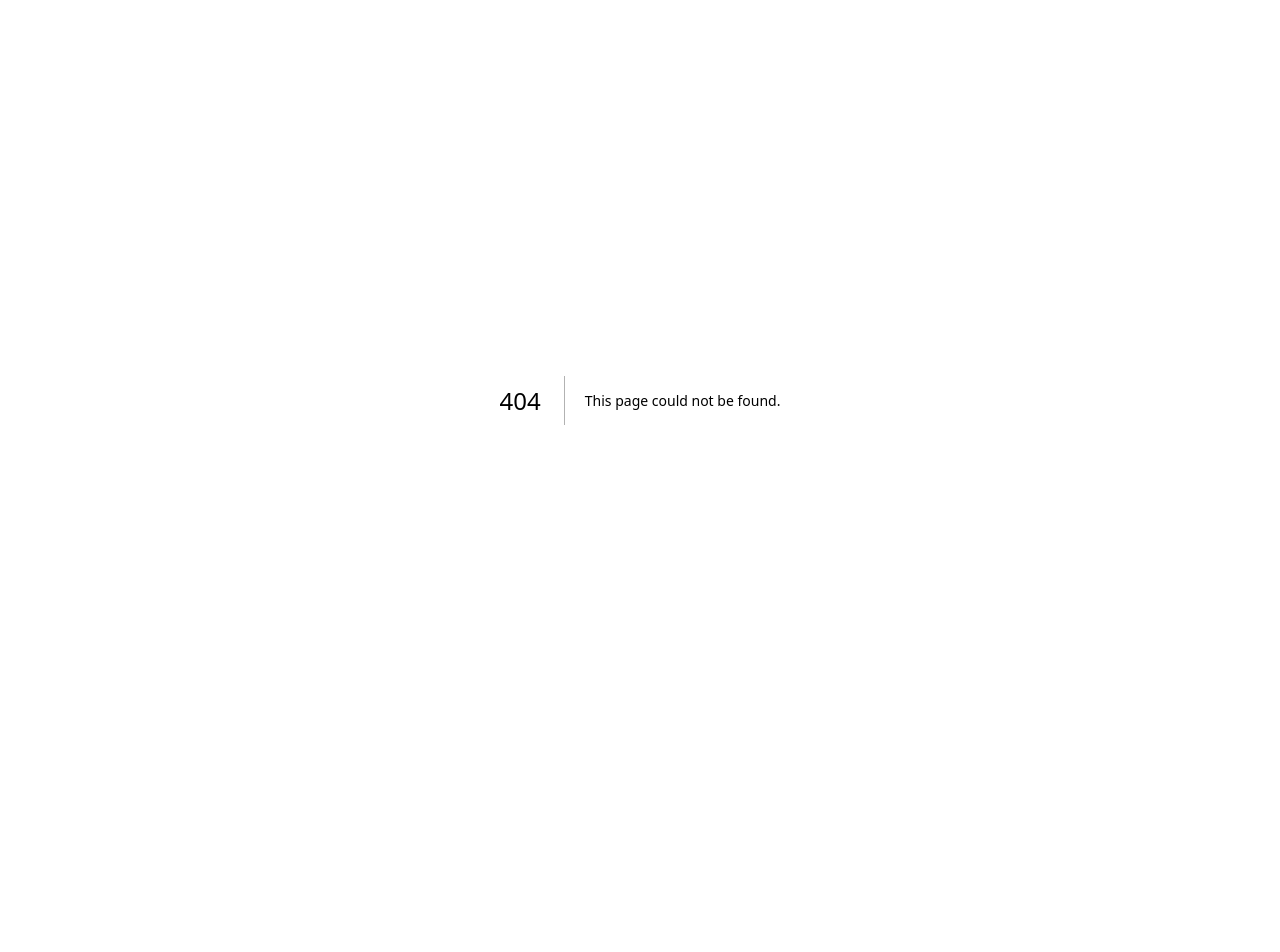
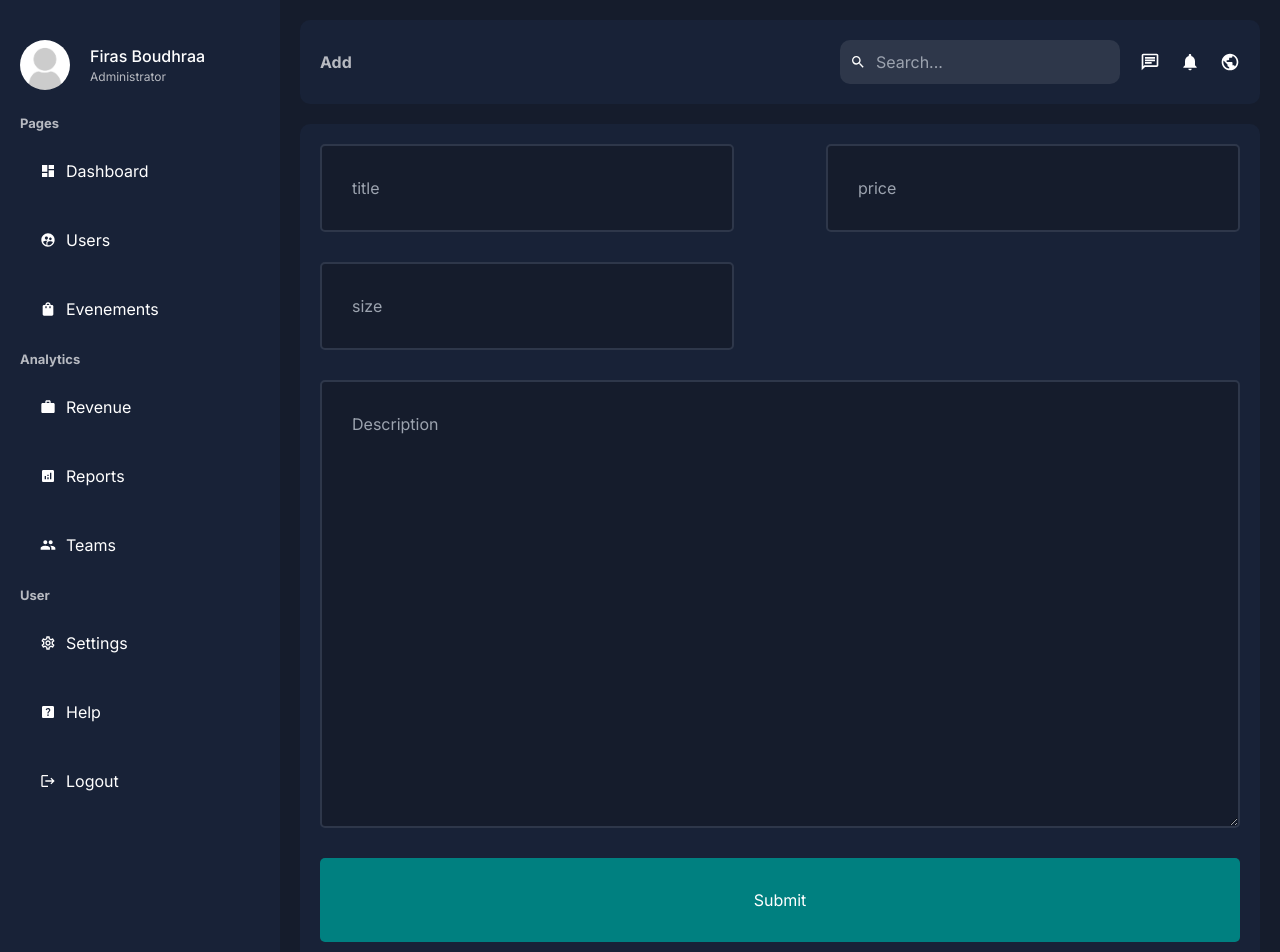
Before and after one commit to firasboudhraa/AssociationSite, a Next.js app in the folder front-end/: page /Dashboard/events/add in a window 1280 px wide. Before the commit this address had no page. Shown: the top 952 px of the page. Before the commit the page ends 800 px from the top, so only its background shows below. Built offline with nearby package versions, Linux system fonts and the light colour scheme.

Commit message:
adding a events page and single Event page and addEvent page with front

```diff
--- /dev/null
+++ b/front-end/src/app/Dashboard/events/[id]/page.jsx
@@ -0,0 +1,40 @@
+import React from 'react'
+import styles from '../../../../styles/singleEvent.module.css'
+import Image from 'next/image'
+
+const SingleEventPage = () => {
+  return (
+<div className={styles.container}>
+    <div className={styles.infoContainer}>
+      <div className={styles.imgContainer}>
+        <Image src="/noavatar.png" alt="" fill />
+      </div>
+    </div>
+    <div className={styles.formContainer}>
+      <form  className={styles.form}>
+        <input type="hidden" name="id" value={""} />
+        <label>Title</label>
+        <input type="text" name="title" placeholder={""} />
+        <label>Price</label>
+        <input type="number" name="price" placeholder={""} />
+        <label>Size</label>
+        <textarea
+          type="text"
+          name="size"
+          placeholder={ "size"}
+        />
+        <label>Description</label>
+        <textarea
+          name="desc"
+          id="desc"
+          rows="10"
+          placeholder={""}
+        ></textarea>
+        <button>Update</button>
+      </form>
+    </div>
+  </div>
+  )
+}
+
+export default SingleEventPage
--- /dev/null
+++ b/front-end/src/app/Dashboard/events/add/page.jsx
@@ -0,0 +1,24 @@
+import React from 'react'
+import styles from '../../../../styles/addEvent.module.css'
+
+const AddEventpage = () => {
+  return (
+    <div className={styles.container}>
+    <form  className={styles.form}>
+      <input type="text" placeholder="title" name="title" required />
+      <input type="number" placeholder="price" name="price" required />
+      <input type="text" placeholder="size" name="size" />
+      <textarea
+        required
+        name="desc"
+        id="desc"
+        rows="16"
+        placeholder="Description"
+      ></textarea>
+      <button type="submit">Submit</button>
+    </form>
+  </div>
+  )
+}
+
+export default AddEventpage
--- a/front-end/src/app/Dashboard/events/page.jsx
+++ b/front-end/src/app/Dashboard/events/page.jsx
@@ -1,9 +1,66 @@
 import React from 'react'
+import styles from '../../../styles/events.module.css'
+import Pagination from '../../../components/molecules/dashboard/pagination/Pagination'
+import Search from '@/components/molecules/dashboard/search/Search'
+import Link from "next/link";
+import Image from 'next/image';
+
 
 const EventsPage = () => {
   return (
-    <div>
-
+    <div className={styles.container}>
+      <div className={styles.top}>
+        <Search placeholder="Search for an event..." />
+        <Link href="/Dashboard/events/add">
+          <button className={styles.addButton}>Add New</button>
+        </Link>
+      </div>
+      <table className={styles.table}>
+        <thead>
+          <tr>
+            <td>Title</td>
+            <td>Description</td>
+            <td>Price</td>
+            <td>Created At</td>
+            <td>Action</td>
+          </tr>
+        </thead>
+        <tbody>
+            <tr >
+              <td>
+                <div className={styles.event}>
+                  <Image
+                    src={""}
+                    alt=""
+                    width={40}
+                    height={40}
+                    className={styles.eventImage}
+                  />
+                  {}
+                </div>
+              </td>
+              <td>{}</td>
+              <td>{}</td>
+              <td>{}</td>
+              <td>
+                <div className={styles.buttons}>
+                  <Link href={`/Dashboard/events/test`}>
+                    <button className={`${styles.button} ${styles.view}`}>
+                      View
+                    </button>
+                  </Link>
+                  <form >
+                    <input type="hidden" name="id" value={""} />
+                    <button className={`${styles.button} ${styles.delete}`}>
+                      Delete
+                    </button>
+                  </form>
+                </div>
+              </td>
+            </tr>
+        </tbody>
+      </table>
+      <Pagination  />
     </div>
   )
 }
--- a/front-end/src/app/Dashboard/users/add/page.jsx
+++ b/front-end/src/app/Dashboard/users/add/page.jsx
@@ -14,16 +14,10 @@ const AddUserPage = () => {
         required
       />
       <input type="phone" placeholder="phone" name="phone" />
+      <input type="file" name="profilePicture" accept="image/*" />
       <select name="isAdmin" id="isAdmin">
         <option value={false}>
           Is Admin?
-        </option>
-        <option value={true}>Yes</option>
-        <option value={false}>No</option>
-      </select>
-      <select name="isActive" id="isActive">
-        <option value={true}>
-          Is Active?
         </option>
         <option value={true}>Yes</option>
         <option value={false}>No</option>
--- /dev/null
+++ b/front-end/src/styles/addEvent.module.css
@@ -0,0 +1,41 @@
+.container {
+    background-color: var(--bgSoft);
+    padding: 20px;
+    border-radius: 10px;
+    margin-top: 20px;
+  }
+
+  .form {
+    display: flex;
+    flex-wrap: wrap;
+    justify-content: space-between;
+  }
+
+  .form input,
+  .form textarea,
+  .form select {
+    padding: 30px;
+    background-color: var(--bg);
+    color: var(--text);
+    border: 2px solid #2e374a;
+    border-radius: 5px;
+    margin-bottom: 30px;
+  }
+
+  .form input, .form select {
+    width: 45%;
+  }
+
+  .form textarea{
+    width: 100%;
+  }
+
+  .form button{
+    width: 100%;
+    padding: 30px;
+    background-color: teal;
+    color: var(--text);
+    border: none;
+    border-radius: 5px;
+    cursor: pointer;
+  }
--- /dev/null
+++ b/front-end/src/styles/events.module.css
@@ -0,0 +1,61 @@
+.container{
+    background-color: var(--bgSoft);
+    padding: 20px;
+    border-radius: 10px;
+    margin-top: 20px;
+  }
+
+  .top{
+    display: flex;
+    align-items: center;
+    justify-content: space-between;
+  }
+
+  .addButton{
+    padding: 10px;
+    background-color: #5d57c9;
+    color: var(--text);
+    border: none;
+    border-radius: 5px;
+    cursor: pointer;
+  }
+
+  .table{
+    width: 100%;
+  }
+
+  .table td{
+    padding: 10px;
+  }
+
+  .event{
+    display: flex;
+    align-items: center;
+    gap: 10px;
+  }
+
+  .eventImage{
+    border-radius: 50%;
+    object-fit: cover;
+  }
+
+  .buttons{
+    display: flex;
+    gap: 10px;
+  }
+
+  .button{
+    padding: 5px 10px;
+    border-radius: 5px;
+    color: var(--text);
+    border: none;
+    cursor: pointer;
+  }
+
+  .view{
+    background-color: teal;
+  }
+
+  .delete{
+    background-color: crimson;
+  }
--- /dev/null
+++ b/front-end/src/styles/singleEvent.module.css
@@ -0,0 +1,60 @@
+.container {
+    display: flex;
+    gap: 50px;
+    margin-top: 20px;
+  }
+
+  .infoContainer {
+    flex: 1;
+    background-color: var(--bgSoft);
+    padding: 20px;
+    border-radius: 10px;
+    font-weight: bold;
+    color: var(--textSoft);
+    height: max-content;
+  }
+
+  .imgContainer{
+    width: 100%;
+    height: 300px;
+    position: relative;
+    border-radius: 10px;
+    overflow: hidden;
+    margin-bottom: 20px;
+  }
+
+  .formContainer {
+    flex: 3;
+    background-color: var(--bgSoft);
+    padding: 20px;
+    border-radius: 10px;
+  }
+
+  .form{
+    display: flex;
+    flex-direction: column;
+  }
+
+  .form input, .form textarea, .form select{
+    padding: 20px;
+    border: 2px solid #2e374a;
+    border-radius: 5px;
+    background-color: var(--bg);
+    color: var(--text);
+    margin: 10px 0px;
+  }
+
+  .form label{
+    font-size: 12px;
+  }
+
+  .form button{
+    width: 100%;
+    padding: 20px;
+    background-color: teal;
+    color: var(--text);
+    border: none;
+    border-radius: 5px;
+    cursor: pointer;
+    margin-top: 20px;
+  }
```
